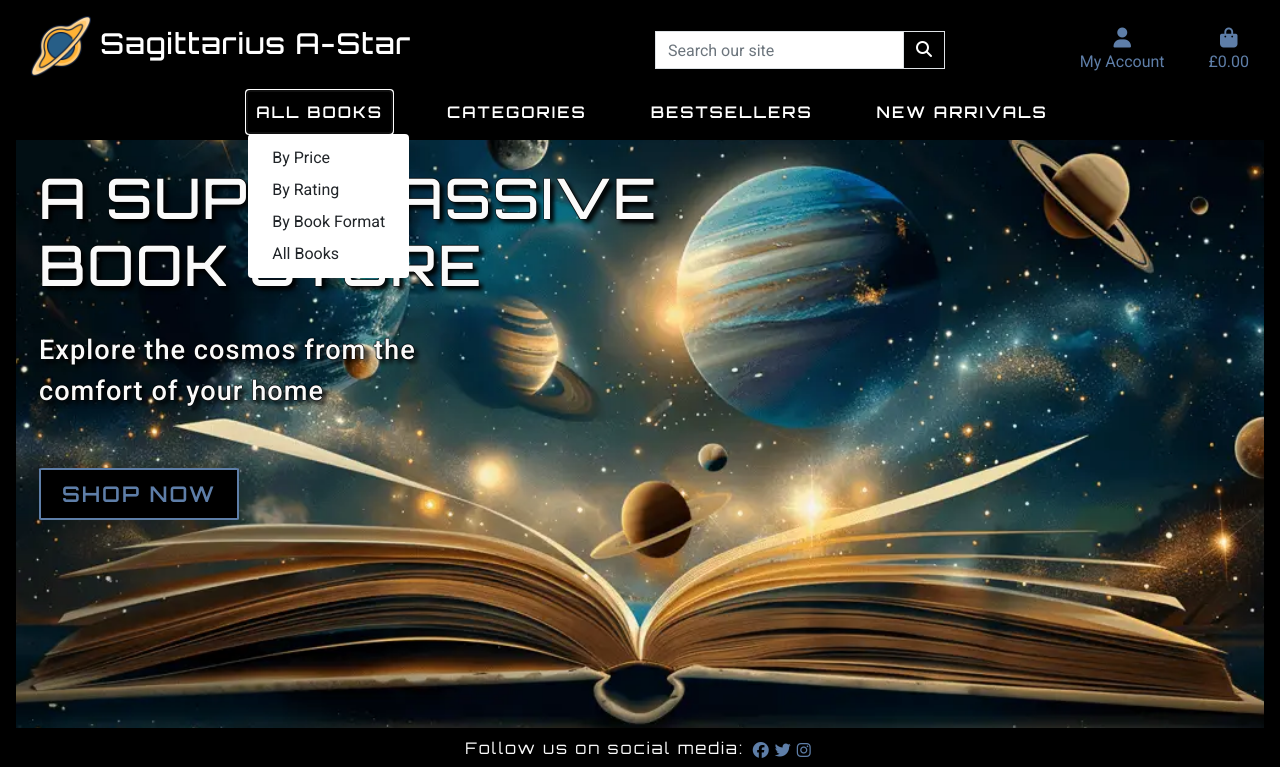
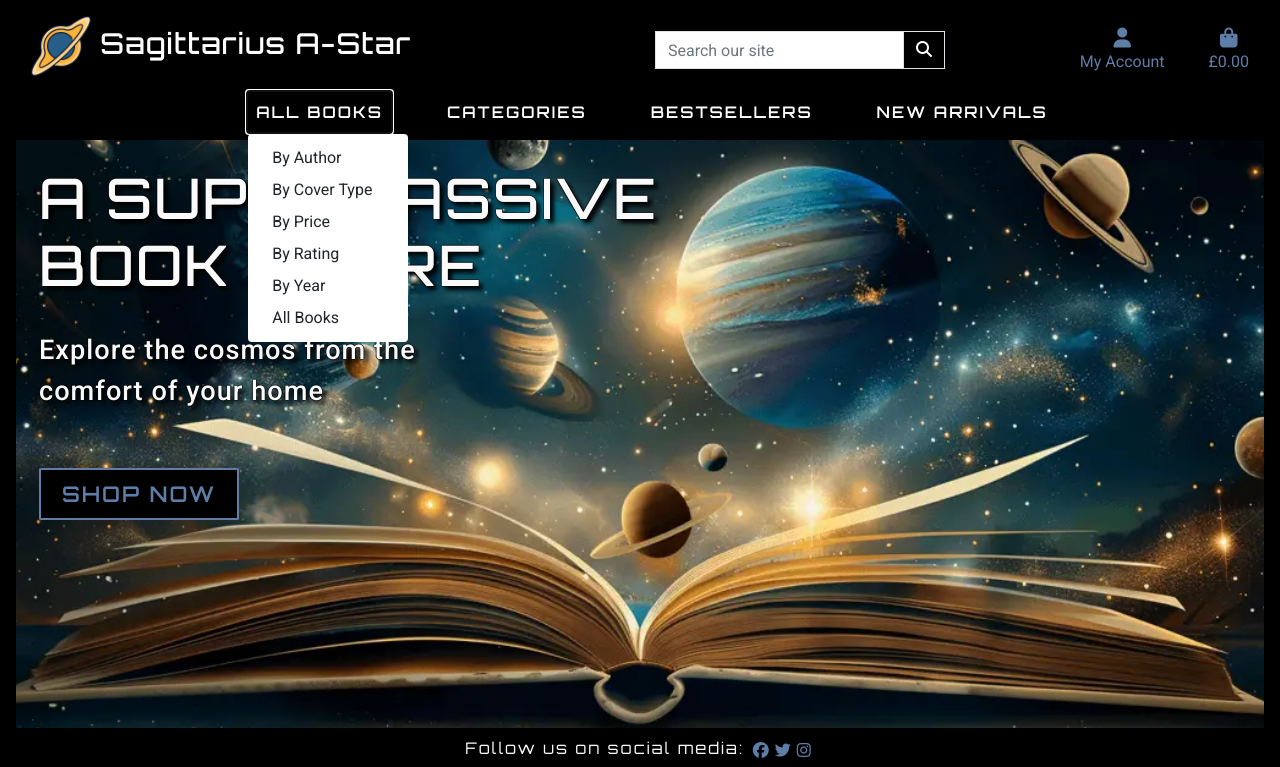
Before and after one commit to NataliaCzeladka/sagittarius-a-star, a Django app: page / in a window 1280 px wide, after a click on "ALL BOOKS". Shown: the top 767 px of the page. Run offline with Django 3.2, Linux system fonts and the light colour scheme; some libraries are stand-ins or nearby versions.

Commit message:
Change book filter options in the main navbar

```diff
--- a/templates/includes/navbar-categories.html
+++ b/templates/includes/navbar-categories.html
@@ -5,9 +5,11 @@
                 All Books
             </a>
             <div class="dropdown-menu border-0">
+                <a href="" class="dropdown-item">By Author</a>
+                <a href="" class="dropdown-item">By Cover Type</a>
                 <a href="" class="dropdown-item">By Price</a>
                 <a href="" class="dropdown-item ">By Rating</a>
-                <a href="" class="dropdown-item ">By Book Format</a>
+                <a href="" class="dropdown-item ">By Year</a>
                 <a href="" class="dropdown-item">All Books</a>
             </div>
         </li>
```
